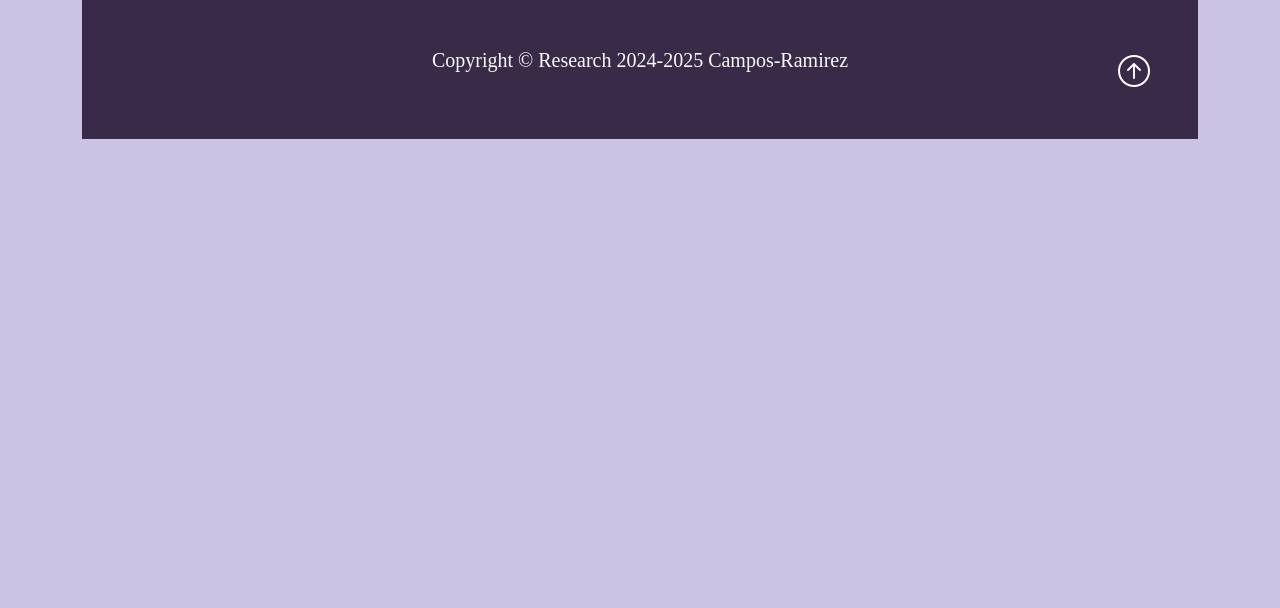
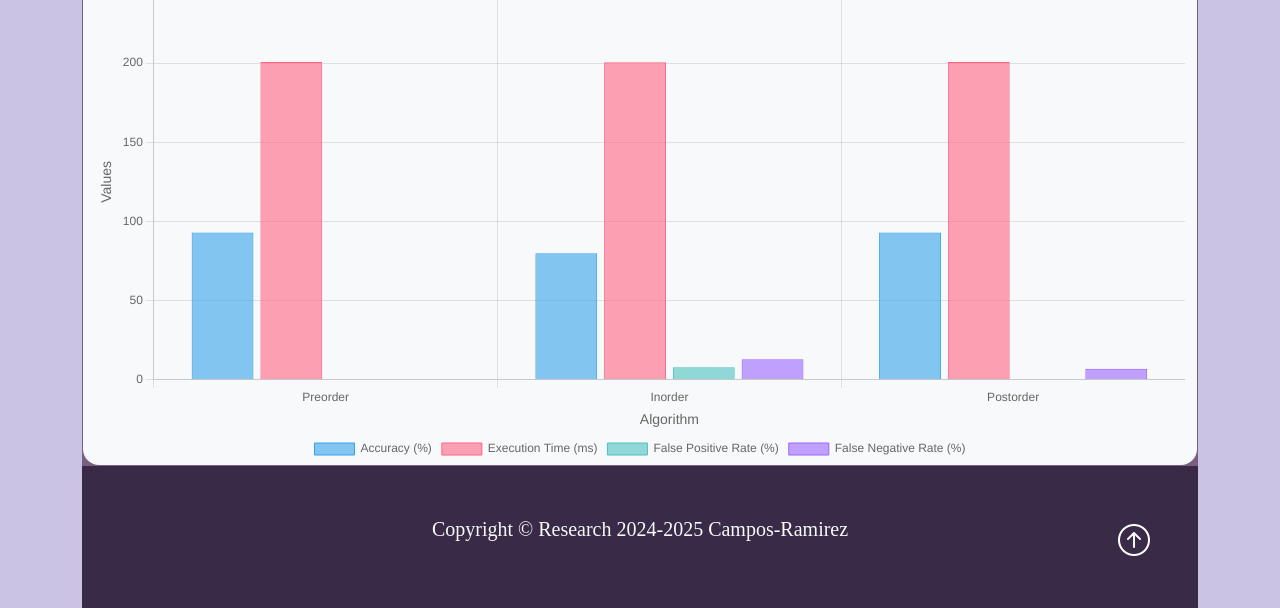
Before and after one commit to DelaneyCR08/rp_Campos-Ramirez, a plain HTML site: page results.html in a window 1280 px wide. Shown: the part 232-840 px from the top of the page. Before the commit the page ends 800 px from the top, so only its background shows below. Drawn offline with nearby package versions, Linux system fonts and the light colour scheme.

Commit message:
Graph on Website
Wrote the code so the graph would be able to appear on the website. Changed one of the points on the csv file.
*Note*
The graph can't resize properly. Look over flex box and trouble shoot

```diff
--- a/data/research.csv
+++ b/data/research.csv
@@ -1,4 +1,4 @@
-Algorithm, Accuracy, Execution Time, Memory Usage, False Positive Rate, False Negative Rate
-Preorder, 93, 200.68, 0.00, 0, 0
-Inorder, 80, 200.60, 0.00, 8, 13
-Postorder, 93, 200.67, 0.00, 0, 7
+Algorithm, Accuracy, Execution Time, False Positive Rate, False Negative Rate
+Preorder, 93, 200.68, 0, 0
+Inorder, 80, 200.60, 8, 13
+Postorder, 93, 200.67, 0, 7
--- a/js/linechart.js
+++ b/linechart.js
@@ -1,13 +1,13 @@
 
 async function getData() {
-    const response = await fetch('../../data/algorithm-performance.csv'); // path to your CSV file
+    const response = await fetch('../data/research.csv'); // path to your CSV file
+
     const data = await response.text(); // convert CSV to plain text
     console.log(data); // optional: see the raw data in console
 
     const labels = []; // x-axis: algorithm names
     const accuracy = [];
     const execTime = [];
-    const memory = [];
     const falsePos = [];
     const falseNeg = [];
 
@@ -18,20 +18,18 @@ async function getData() {
         const algo = columns[0];
         const acc = parseFloat(columns[1]);
         const time = parseFloat(columns[2]);
-        const mem = parseFloat(columns[3]);
-        const fp = parseFloat(columns[4]);
-        const fn = parseFloat(columns[5]);
+        const fp = parseFloat(columns[3]);
+        const fn = parseFloat(columns[4]);
 
         labels.push(algo);
         accuracy.push(acc);
         execTime.push(time);
-        memory.push(mem);
         falsePos.push(fp);
         falseNeg.push(fn);
     });
 
     // return all arrays in one object
-    return { labels, accuracy, execTime, memory, falsePos, falseNeg };
+    return { labels, accuracy, execTime, falsePos, falseNeg };
 }
 
 async function createChart() {
@@ -55,13 +53,6 @@ async function createChart() {
                     data: data.execTime,
                     backgroundColor: 'rgba(255, 99, 132, 0.6)',
                     borderColor: 'rgba(255, 99, 132, 1)',
-                    borderWidth: 1
-                },
-                {
-                    label: 'Memory Usage (MB)',
-                    data: data.memory,
-                    backgroundColor: 'rgba(255, 206, 86, 0.6)',
-                    borderColor: 'rgba(255, 206, 86, 1)',
                     borderWidth: 1
                 },
                 {
--- a/results.html
+++ b/results.html
@@ -23,16 +23,10 @@
     <script src="https://cdn.jsdelivr.net/npm/bootstrap@5.3.8/dist/js/bootstrap.bundle.min.js"
     integrity="sha384-FKyoEForCGlyvwx9Hj09JcYn3nv7wiPVlz7YYwJrWVcXK/BmnVDxM+D2scQbITxI"
     crossorigin="anonymous"></script>
+
 </head>
 <body class="body">
     <div class="container-lg">
-
-        <section class="chartjs-sample">
-            <div class="container d-flex overflow-hidden bg-light rounded-4" id="chart-wrapper">
-               <canvas id="barChart"></canvas>
-            </div>
-        </section>
-
 
         <!--Navbar-->
         <nav class="navbar navbar-expand-lg navbar-dark nb-background-color">
@@ -71,7 +65,14 @@
             </div>
         </nav>
 
-
+        <section class="chartjs-research">
+            <br>
+            <br>
+            <br>
+            <div class="container d-flex overflow-hidden bg-light rounded-4" id="chart-wrapper">
+               <canvas id="barChart"></canvas>
+            </div>
+        </section>
 
 
         <!--Footer (require a Bootstrap icon)-->
@@ -85,5 +86,9 @@
             </div>
         </footer>
     </div>
+
+
+    <script src="https://cdn.jsdelivr.net/npm/chart.js"></script>
+    <script src="linechart.js"></script>
 </body>
 </html>
--- a/styles.css
+++ b/styles.css
@@ -59,7 +59,10 @@
     background-color: #795F80; /*#0096c7*/
 }
 
-
+.chartjs-research{
+    background-color: #795F80;
+    padding: 1px;
+}
 
 /*---------------------Image CSS------------------------*/
 #image-logo{
```
